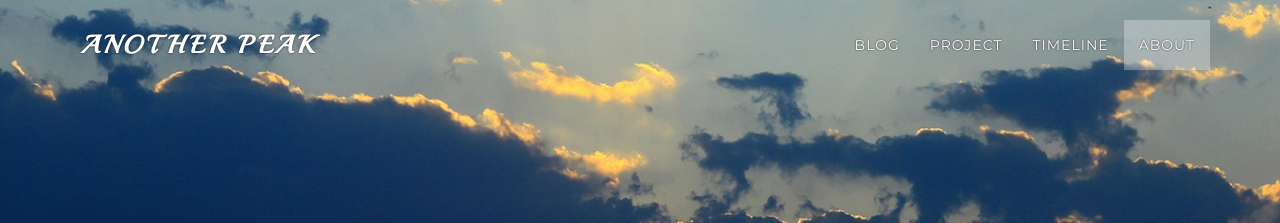
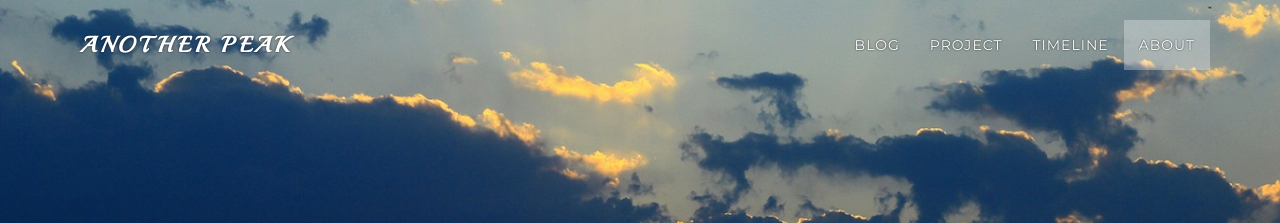
Before and after one commit to abrahamdu/abrahamdu.github.io, a Jekyll site: the page built from index.html, in a window 1280 px wide. Shown: the top 223 px of the page. Built offline with Jekyll 4.4.1, drawn with Linux system fonts in a browser that asks for light colours; nearby versions of some CDN libraries; comment, search, counter and statistics services are not loaded.

Commit message:
Update navigation.html

```diff
--- a/_includes/navigation.html
+++ b/_includes/navigation.html
@@ -12,7 +12,7 @@
       {% else %}
         <a class="navbar-brand" href="{{site.baseurl}}/">
       {% endif %}
-          <div style="font-family: 'Playball';font-weight: 600;font-size: 25px;letter-spacing: 3px;cursor: pointer;margin: 0;">
+          <div style="font-family: 'Playball';font-weight: 600;font-size: 22px;letter-spacing: 3px;cursor: pointer;margin: 0;">
             {% if site.black-favicon %}
               <img src="{{site.baseurl}}{{ site.black-favicon }}" alt="">
             {% endif %}
```
